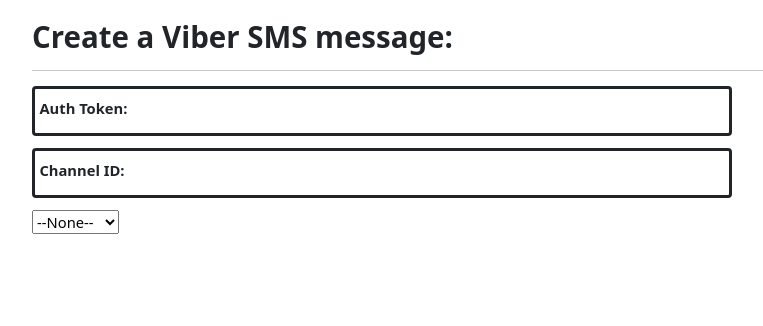
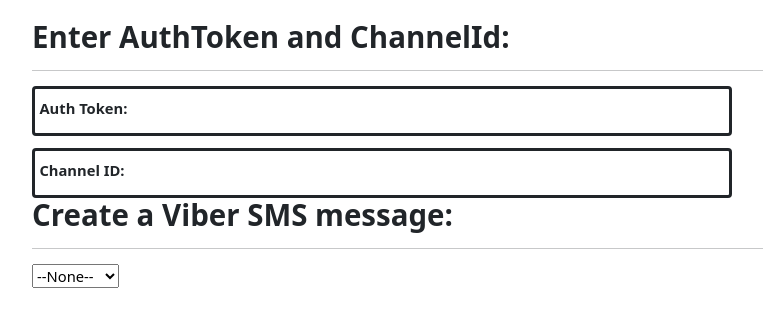
Before and after one commit to impetiue/SFMC-Viber, a website: page Viber-Custom-Activity/public/index.html in a window 1280 px wide. Shown: the whole page, without its empty margins (10-773 px from the left). Drawn offline with nearby package versions, Linux system fonts and the light colour scheme.

Commit message:
Update index.html

```diff
--- a/Viber-Custom-Activity/public/index.html
+++ b/Viber-Custom-Activity/public/index.html
@@ -181,7 +181,7 @@
 
 
 <div id="step1" class="step">
-    <h2>Create a Viber SMS message:</h2>
+<h2>Enter AuthToken and ChannelId:</h2>
 <hr>
 <div class="form-group">
 
@@ -199,14 +199,16 @@
     </label>
 </div>
 </div>
-
 </div>
 
 </div>
 
-    <div id="step2">
+<div id="step2" class="step">
+<h2>Create a Viber SMS message:</h2>
+<hr>
+<div class="form-group">
 
-         <div style="margin-top: 12px" >
+<div style="margin-top: 12px" id="showstep2">
 <select id="ddlViewBy" onchange="ShowHideDiv()">
 <option value="None" selected="selected">--None--</option>
 <option value="Text">Text</option>
@@ -223,6 +225,7 @@
 
 </div>
 
+</div>
 
 </body>
 </html>
```
Lines whose indentation alone changed are shown as unchanged.
